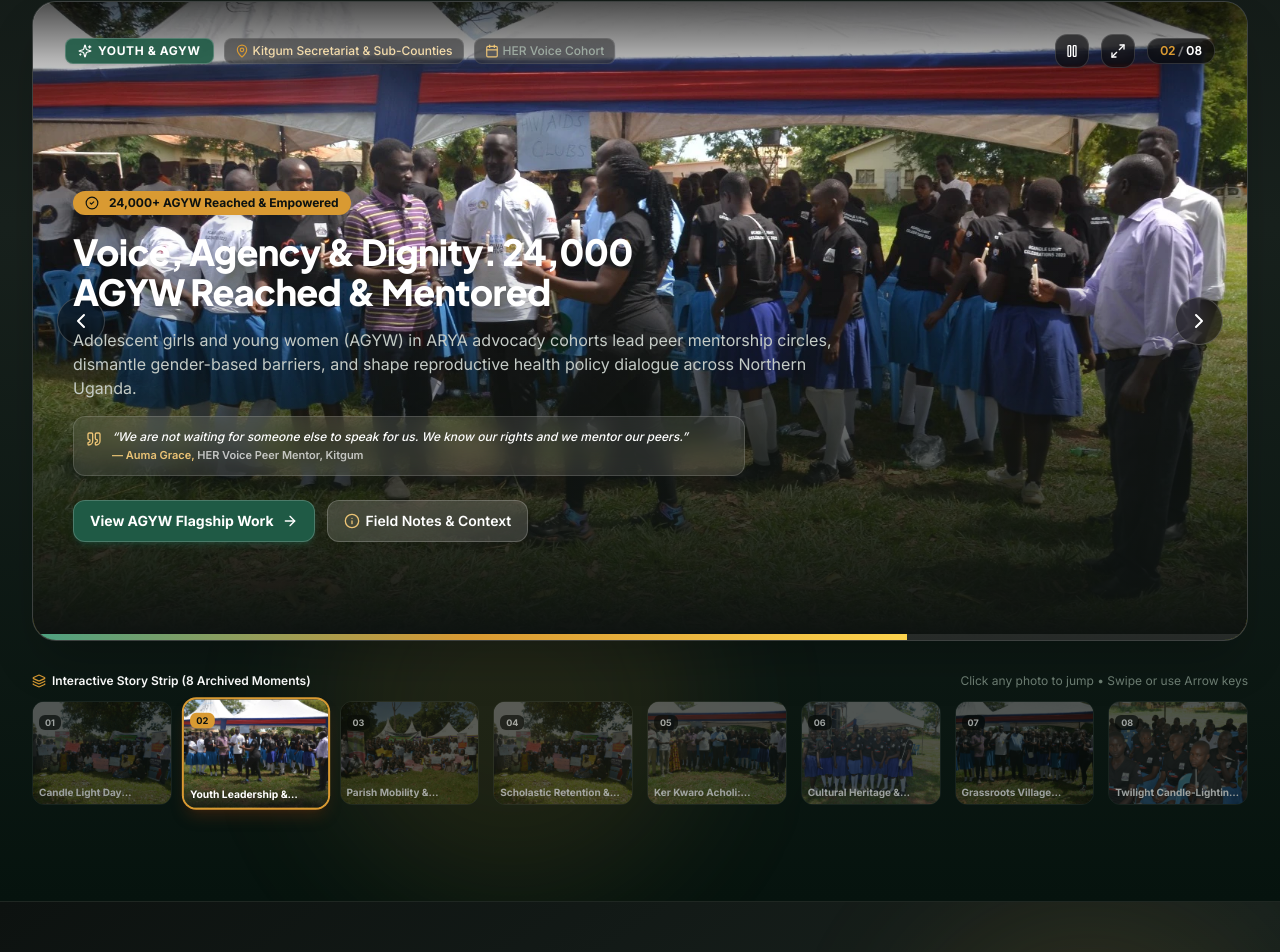
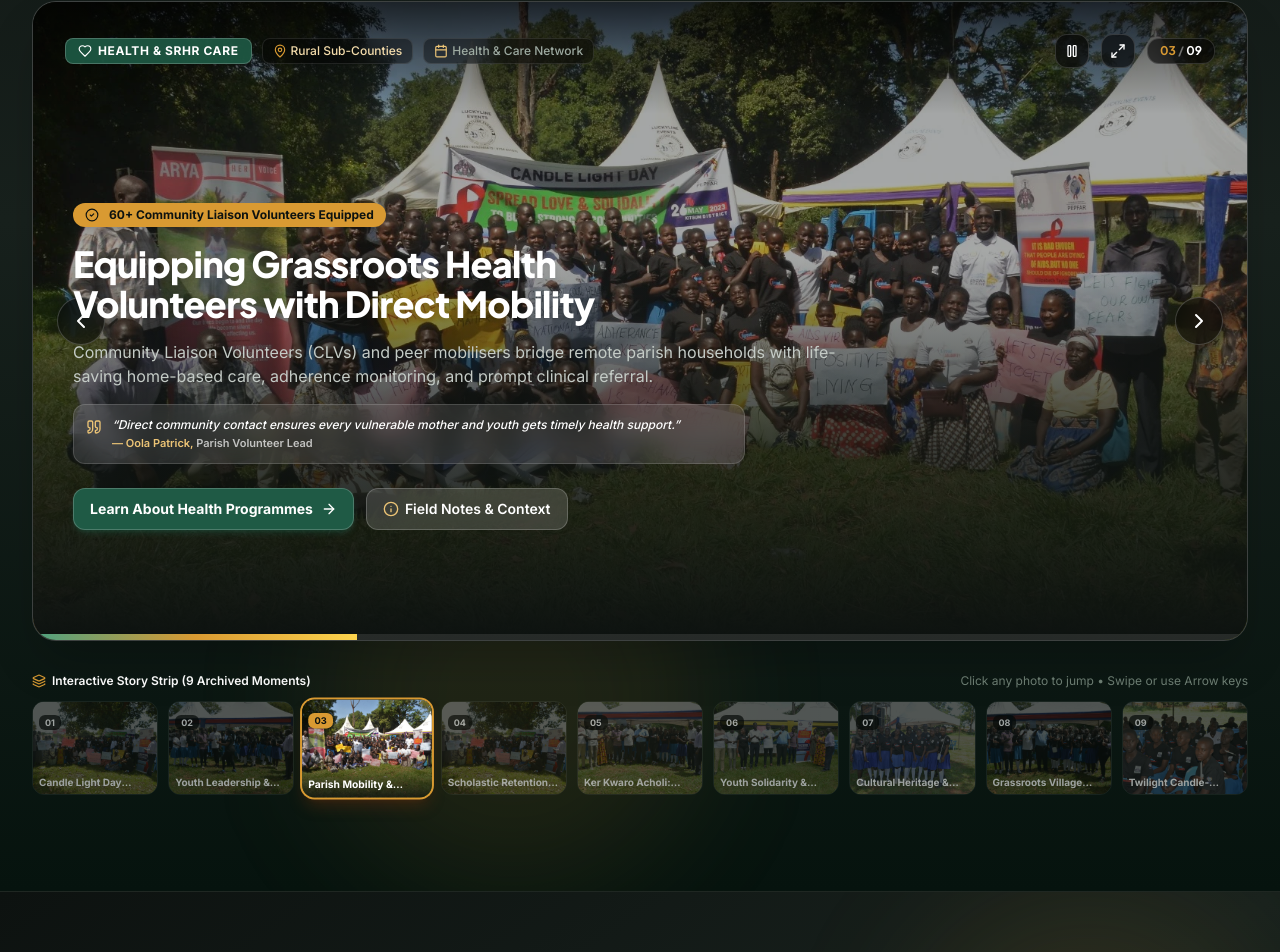
Before and after one commit to Robin142-alt/arya-uganda, a Next.js app: page / in a window 1280 px wide. Shown: the part 3882-4834 px from the top of the page. Built offline with nearby package versions, Linux system fonts and the light colour scheme.

Commit message:
Expand slideshow to 9 ultra-clear looping slides with 3s interval

```diff
--- a/src/components/home/IntelligentSlideshow.tsx
+++ b/src/components/home/IntelligentSlideshow.tsx
@@ -41,8 +41,8 @@ export default function IntelligentSlideshow() {
   const [isFullscreen, setIsFullscreen] = useState<boolean>(false);
   const [progress, setProgress] = useState<number>(0);
 
-  const SLIDE_DURATION = 4000; // 4 seconds per slide as requested
-  const UPDATE_INTERVAL = 40; // smooth progress step in ms
+  const SLIDE_DURATION = 3000; // 3 seconds per slide as requested
+  const UPDATE_INTERVAL = 25; // smooth progress step in ms
 
   // Filter items based on active category
   const filteredSlides =
@@ -431,8 +431,8 @@ export default function IntelligentSlideshow() {
             </span>
           </div>
 
-          {/* Horizontal Scrubber Strip */}
-          <div className="grid grid-cols-2 sm:grid-cols-4 lg:grid-cols-8 gap-3 sm:gap-3.5">
+          {/* Horizontal Scrubber Strip for 9 Photos */}
+          <div className="grid grid-cols-3 sm:grid-cols-3 md:grid-cols-5 lg:grid-cols-9 gap-2 sm:gap-2.5">
             {filteredSlides.map((slide, idx) => {
               const isCurrent = idx === currentIndex;
               return (
--- a/src/data/slideshow.ts
+++ b/src/data/slideshow.ts
@@ -52,7 +52,7 @@ export const slideshowItemsData: SlideshowItem[] = [
       "Co-created with local faith institutions, youth sports clubs, and district health authorities.",
     ],
     actionLabel: "Explore Solidarity Initiatives",
-    actionUrl: "/programmes#health",
+    actionUrl: "/programmes#health-hiv-srhr",
     tags: ["Solidarity", "Stigma Reduction", "Kitgum", "Youth Advocacy"],
   },
   {
@@ -156,6 +156,31 @@ export const slideshowItemsData: SlideshowItem[] = [
     tags: ["Peacebuilding", "Customary Rights", "Ker Kwaro Acholi", "Dialogue"],
   },
   {
+    id: "slide-youth-solidarity-empowerment",
+    title: "Youth Solidarity & Inter-District Civic Action",
+    headline: "30+ Civil Society Organisations & Community Networks United",
+    story: "Young leaders and grassroots advocates across Northern Uganda connecting through multi-sectoral platforms to advance youth health policies and social accountability.",
+    category: "youth",
+    categoryLabel: "Youth & AGYW",
+    location: "Kitgum Municipality",
+    district: "Acholi Sub-Region",
+    year: "Youth Solidarity Network",
+    image: "/images/community/arya-wa-15.webp",
+    metricNumber: "30+",
+    metricLabel: "Civil Society Organisations & Partner Networks",
+    quote: "United action transforms youth potential into lasting community progress.",
+    quoteAuthor: "Acayo Barbra",
+    quoteRole: "Youth Representative",
+    fieldNotes: [
+      "Convened youth delegates from across all 8 districts of Northern Uganda.",
+      "Fostered peer-led dialogues on education retention and health accessibility.",
+      "Formulated regional recommendations presented to district local governments.",
+    ],
+    actionLabel: "Learn About Youth Networks",
+    actionUrl: "/programmes#community-resilience-advocacy",
+    tags: ["Youth Solidarity", "CSO Network", "Regional Action", "Civic Voice"],
+  },
+  {
     id: "slide-cultural-dance-solidarity",
     title: "Cultural Heritage & Intergenerational Solidarity",
     headline: "Cultural Heritage as a Catalyst for Healing & Community Unity",
@@ -166,8 +191,8 @@ export const slideshowItemsData: SlideshowItem[] = [
     district: "Acholi Sub-Region",
     year: "Cultural Heritage Archive",
     image: "/images/community/arya-wa-07.webp",
-    metricNumber: "30+",
-    metricLabel: "CSOs & Community Partners Engaged",
+    metricNumber: "08",
+    metricLabel: "Districts United in Solidarity",
     quote: "In Acholi culture, our songs tell our history and our dance unites our spirits in celebration.",
     quoteAuthor: "Lanyero Sharon",
     quoteRole: "Cultural Dance Troupe Coordinator",
@@ -191,8 +216,8 @@ export const slideshowItemsData: SlideshowItem[] = [
     district: "08 Districts of Acholi",
     year: "Participatory Governance",
     image: "/images/community/arya-wa-10.webp",
-    metricNumber: "08",
-    metricLabel: "Districts Across 06 Integrated Pillars",
+    metricNumber: "06",
+    metricLabel: "Integrated Strategic Pillars",
     quote: "Development is not something done TO people; it is what people decide together under the tree.",
     quoteAuthor: "Komakech Charles",
     quoteRole: "Community Governance Facilitator",
```
